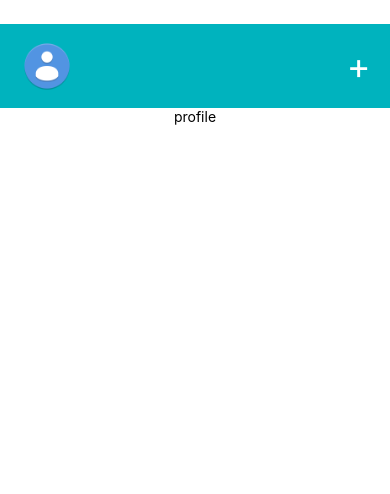
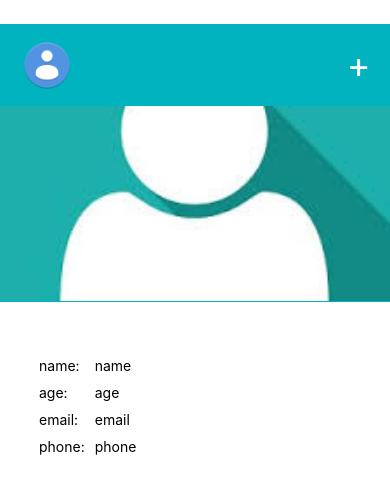
Before and after one commit to alex1mo/React-native-app, a React Native app: screen / in a window 390 px wide. Both pictures are taken after a click on the element 46 px from the left and 66 px from the top of the page. Shown: the top 494 px of the page. Built offline with nearby package versions, Linux system fonts and the light colour scheme.

Commit message:
created Profile component

```diff
--- a/App.style.js
+++ b/App.style.js
@@ -4,6 +4,6 @@ const { height, width } = Dimensions.get("window");
 
 export const rootStyles = {
   width,
-  height,
+  height: height - 24,
   rem: 18 //root font size
 };
--- a/src/components/add/Add.js
+++ b/src/components/add/Add.js
@@ -14,7 +14,7 @@ class Add extends React.Component {
           multiline={true}
           numberOfLines={5}
           style={[styles.border, styles.input]}
-          maxLength={200}
+          maxLength={100}
         />
         <View style={styles.buttonWrap}>
           <TouchableOpacity style={styles.button}>
--- a/src/components/add/Add.style.js
+++ b/src/components/add/Add.style.js
@@ -34,10 +34,14 @@ export const styles = StyleSheet.create({
   },
 
   input: {
-    padding: 5
+    padding: 5,
+    fontSize: rem
   },
 
-  buttonText: { color: "#fff" },
+  buttonText: {
+    color: "#fff",
+    fontSize: rem
+  },
 
   border: {
     borderWidth: 2,
--- a/src/components/header/Header.js
+++ b/src/components/header/Header.js
@@ -26,7 +26,7 @@ class Header extends React.Component {
         <TouchableOpacity onPress={() => setPage(Profile)}>
           <Image
             style={styles.avatar}
-            source={require("../../../assets/defaultAvatar.png")}
+            source={require("../../../assets/defaultAvatarMin.png")}
           />
         </TouchableOpacity>
         {this.switchAdd(page) || (
--- a/src/components/profile/Profile.js
+++ b/src/components/profile/Profile.js
@@ -1,8 +1,73 @@
 import React from "react";
-import { Text } from "react-native";
+import { Text, View, Image, TouchableOpacity } from "react-native";
+
+import { styles } from "./Profile.style";
+
+const renderTitleToData = () => {
+  let title = ["name", "age", "email", "phone"];
+
+  return title.map(e => {
+    return (
+      <Text key={e} style={styles.text}>
+        {e + ":"}
+      </Text>
+    );
+  });
+};
+
+const renderDataProfile = ({ name, age, phone, email }) => {
+  let title = ["name", "age", "email", "phone"];
+
+  return title.map(e => {
+    let result = null;
+    switch (e) {
+      case "name":
+        result = name;
+        break;
+      case "age":
+        result = age;
+        break;
+      case "phone":
+        result = phone;
+        break;
+      case "email":
+        result = email;
+        break;
+      default:
+        result = "";
+    }
+    return (
+      <Text key={e} style={styles.text}>
+        {result}
+      </Text>
+    );
+  });
+};
 
 const Profile = () => {
-  return <Text>profile</Text>;
+  return (
+    <View style={styles.container}>
+      <TouchableOpacity
+        style={{ borderBottomWidth: 1, borderBottomColor: "#00b3be" }}
+      >
+        <Image
+          style={styles.avatar}
+          source={require("../../../assets/defaultAvatar.jpeg")}
+        />
+      </TouchableOpacity>
+      <View style={styles.data}>
+        <View style={{ marginRight: 10 }}>{renderTitleToData()}</View>
+        <View>
+          {renderDataProfile({
+            name: "name",
+            age: "age",
+            phone: "phone",
+            email: "email"
+          })}
+        </View>
+      </View>
+    </View>
+  );
 };
 
 export default Profile;
--- a/src/components/profile/Profile.style.js
+++ b/src/components/profile/Profile.style.js
@@ -0,0 +1,34 @@
+import { StyleSheet } from "react-native";
+import { rootStyles } from "../../../App.style";
+
+let { width, height, rem } = rootStyles;
+
+const flexCenter = {
+  display: "flex",
+  alignItems: "center"
+};
+
+export const styles = StyleSheet.create({
+  container: {
+    width: width,
+    height: height - height * 0.1,
+    borderColor: "white",
+    ...flexCenter
+  },
+
+  avatar: {
+    width: width,
+    height: width * 0.5
+  },
+
+  data: {
+    width: width * 0.8,
+    paddingTop: 50,
+    display: "flex",
+    flexDirection: "row"
+  },
+
+  text: {
+    marginVertical: 5
+  }
+});
--- a/src/pages/main/Main.js
+++ b/src/pages/main/Main.js
@@ -4,6 +4,7 @@ import PropTypes from "prop-types";
 
 import Header from "../../components/header/Header.container";
 import Add from "../../components/add/Add";
+import Profile from "../../components/profile/Profile";
 
 import { styles } from "./Main.style";
 
```
Also changed, not shown: assets/defaultAvatar.jpeg (added), assets/defaultAvatarMin.png (renamed from assets/defaultAvatar.png).
